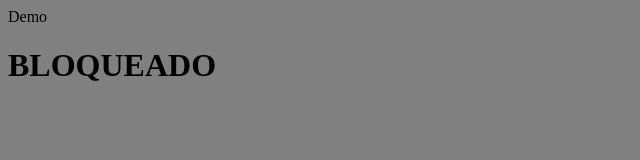
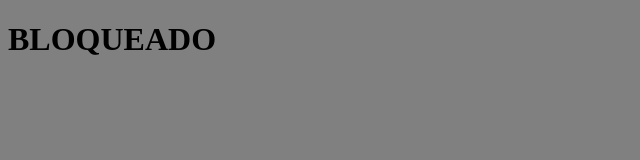
Before and after one commit to reinLanc/CalBackEnd, a website: page public/index.html in a window 1280 px wide. Shown: the whole page, without its empty margins (0-640 px from the left). Drawn offline with Linux system fonts and the light colour scheme.

Commit message:
actualizacion

```diff
--- a/public/index.html
+++ b/public/index.html
@@ -3,7 +3,7 @@
 <head>
     <meta charset="UTF-8">
     <meta name="viewport" content="width=device-width, initial-scale=1.0">
-    <link rel="stylesheet" href="./styles.css"
+    <link rel="stylesheet" href="./styles.css">
     <title>Demo</title>
 </head>
 <body>
```
